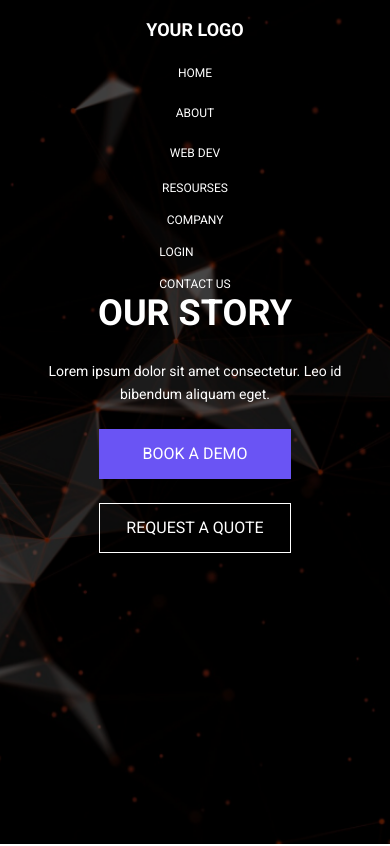
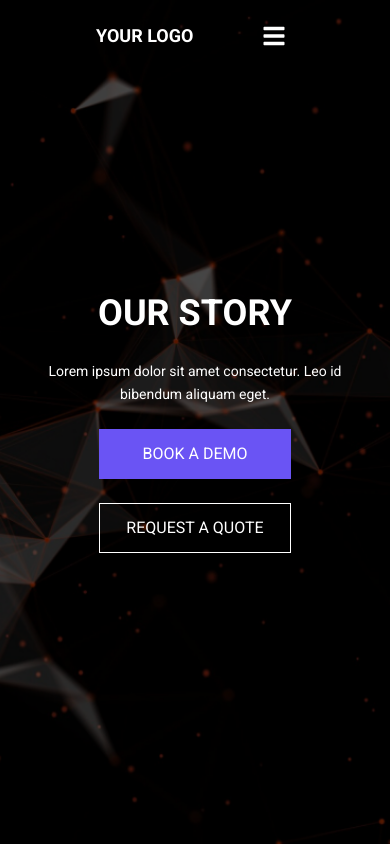
Before and after one commit to Atiqa-Hameed/IT-App, a React (Vite) app: page /about in a window 390 px wide. Shown: the top 846 px of the page. Built offline with nearby package versions, Linux system fonts and the light colour scheme; a web font is replaced by a local one.

Commit message:
update files

```diff
--- a/src/components/Header.jsx
+++ b/src/components/Header.jsx
@@ -1,27 +1,62 @@
+import { useState } from "react";
+import { NavLink } from "react-router-dom";
+import { FaBars, FaTimes } from "react-icons/fa"; // Importing toggle icons
 
-import { NavLink } from "react-router-dom";
 const Header = () => {
+  // State to manage the toggle of the navigation links
+  const [isNavOpen, setIsNavOpen] = useState(false);
+
+  const toggleNav = () => {
+    setIsNavOpen(!isNavOpen);
+  };
+
   return (
-    <header className="absolute top-0 left-0 w-full z-20 bg-transparent text-white px-8">
-      <div className="container mx-auto flex flex-col md:flex-row items-center justify-between px-8 sm:px-10 lg:px-12 py-4">
+    <header className="absolute top-0 left-0 w-full z-20 bg-transparent text-white px-24">
+      <div className="container mx-auto flex items-center justify-between py-4">
         {/* Logo */}
-        <a href="#" className="flex items-center text-white mb-4 md:mb-0">
-          <span className="text-lg md:text-xl lg:text-2xl font-bold">YOUR LOGO</span>
+        <a href="#" className="text-lg font-bold text-white">
+          YOUR LOGO
         </a>
 
-        {/* Navigation Links */}
-        <nav className="flex flex-col md:flex-row items-center space-y-4 md:space-y-0 md:space-x-8">
-        <NavLink to="/"><a href="#home" className="text-xs sm:text-sm md:text-base lg:text-base hover:text-gray-300 transition-colors duration-200">HOME</a></NavLink>
-        <NavLink to="/about"> <a href="#about" className="text-xs sm:text-sm md:text-base lg:text-base hover:text-gray-300 transition-colors duration-200">ABOUT</a></NavLink>
-        <NavLink to="/webdev"> <a href="#webdev" className="text-xs sm:text-sm md:text-base lg:text-base hover:text-gray-300 transition-colors duration-200">WEB DEV</a></NavLink>
-          <a href="#resources" className="text-xs sm:text-sm md:text-base lg:text-base hover:text-gray-300 transition-colors duration-200">RESOURSES</a>
-          <a href="#company" className="text-xs sm:text-sm md:text-base lg:text-base hover:text-gray-300 transition-colors duration-200">COMPANY</a>
+        {/* Toggle Button for Small Screens */}
+        <button
+          onClick={toggleNav}
+          className="md:hidden p-2 text-white hover:text-gray-300 transition-colors duration-200">
+          {isNavOpen ? <FaTimes size={24} /> : <FaBars size={24} />} {/* Toggle icon based on state */}
+        </button>
+
+        {/* Regular Navigation for Large Screens */}
+        <nav className="hidden md:flex justify-center flex-grow space-x-8">
+          <NavLink to="/" className="hover:text-gray-300 transition-colors duration-200">HOME</NavLink>
+          <NavLink to="/about" className="hover:text-gray-300 transition-colors duration-200">ABOUT</NavLink>
+          <NavLink to="/webdev" className="hover:text-gray-300 transition-colors duration-200">WEB DEV</NavLink>
+          <a href="#resources" className="hover:text-gray-300 transition-colors duration-200">RESOURCES</a>
+          <a href="#company" className="hover:text-gray-300 transition-colors duration-200">COMPANY</a>
         </nav>
 
-        {/* Additional Links */}
-        <div className="flex flex-col md:flex-row space-y-4 md:space-y-0 md:space-x-8 mt-4 md:mt-0">
-          <a href="#login" className="text-xs sm:text-sm md:text-base lg:text-base hover:text-gray-300 transition-colors duration-200">LOGIN</a>
-          <a href="#contact" className="text-xs sm:text-sm md:text-base lg:text-base hover:text-gray-300 transition-colors duration-200">CONTACT US</a>
+        {/* Right-aligned Links */}
+        <div className="hidden md:flex space-x-8">
+          <a href="#login" className="hover:text-gray-300 transition-colors duration-200">LOGIN</a>
+          <a href="#contact" className="hover:text-gray-300 transition-colors duration-200">CONTACT US</a>
+        </div>
+
+        {/* Slide-in Navigation Menu for Small Screens */}
+        <div className={`fixed top-0 right-0 h-full w-64 bg-black text-white transform ${isNavOpen ? "translate-x-0" : "translate-x-full"} transition-transform duration-300 ease-in-out md:hidden`}>
+          <div className="flex items-center justify-between p-4">
+            <span className="text-xl font-bold">Menu</span>
+            <button onClick={toggleNav}>
+              <FaTimes size={24} />
+            </button>
+          </div>
+          <nav className="flex flex-col space-y-4 p-4">
+            <NavLink to="/" onClick={() => setIsNavOpen(false)} className="hover:text-gray-300 transition-colors duration-200">HOME</NavLink>
+            <NavLink to="/about" onClick={() => setIsNavOpen(false)} className="hover:text-gray-300 transition-colors duration-200">ABOUT</NavLink>
+            <NavLink to="/webdev" onClick={() => setIsNavOpen(false)} className="hover:text-gray-300 transition-colors duration-200">WEB DEV</NavLink>
+            <a href="#resources" onClick={() => setIsNavOpen(false)} className="hover:text-gray-300 transition-colors duration-200">RESOURCES</a>
+            <a href="#company" onClick={() => setIsNavOpen(false)} className="hover:text-gray-300 transition-colors duration-200">COMPANY</a>
+            <a href="#login" onClick={() => setIsNavOpen(false)} className="hover:text-gray-300 transition-colors duration-200">LOGIN</a>
+            <a href="#contact" onClick={() => setIsNavOpen(false)} className="hover:text-gray-300 transition-colors duration-200">CONTACT US</a>
+          </nav>
         </div>
       </div>
     </header>
@@ -29,3 +64,44 @@ const Header = () => {
 };
 
 export default Header;
+
+
+
+
+
+
+
+
+
+
+
+// import { NavLink } from "react-router-dom";
+// const Header = () => {
+//   return (
+//     <header className="absolute top-0 left-0 w-full z-20 bg-transparent text-white px-8">
+//       <div className="container mx-auto flex flex-col md:flex-row items-center justify-between px-8 sm:px-10 lg:px-12 py-4">
+//         {/* Logo */}
+//         <a href="#" className="flex items-center text-white mb-4 md:mb-0">
+//           <span className="text-lg md:text-xl lg:text-2xl font-bold">YOUR LOGO</span>
+//         </a>
+
+//         {/* Navigation Links */}
+//         <nav className="flex flex-col md:flex-row items-center space-y-4 md:space-y-0 md:space-x-8">
+//         <NavLink to="/"><a href="#home" className="text-xs sm:text-sm md:text-base lg:text-base hover:text-gray-300 transition-colors duration-200">HOME</a></NavLink>
+//         <NavLink to="/about"> <a href="#about" className="text-xs sm:text-sm md:text-base lg:text-base hover:text-gray-300 transition-colors duration-200">ABOUT</a></NavLink>
+//         <NavLink to="/webdev"> <a href="#webdev" className="text-xs sm:text-sm md:text-base lg:text-base hover:text-gray-300 transition-colors duration-200">WEB DEV</a></NavLink>
+//           <a href="#resources" className="text-xs sm:text-sm md:text-base lg:text-base hover:text-gray-300 transition-colors duration-200">RESOURSES</a>
+//           <a href="#company" className="text-xs sm:text-sm md:text-base lg:text-base hover:text-gray-300 transition-colors duration-200">COMPANY</a>
+//         </nav>
+
+//         {/* Additional Links */}
+//         <div className="flex flex-col md:flex-row space-y-4 md:space-y-0 md:space-x-8 mt-4 md:mt-0">
+//           <a href="#login" className="text-xs sm:text-sm md:text-base lg:text-base hover:text-gray-300 transition-colors duration-200">LOGIN</a>
+//           <a href="#contact" className="text-xs sm:text-sm md:text-base lg:text-base hover:text-gray-300 transition-colors duration-200">CONTACT US</a>
+//         </div>
+//       </div>
+//     </header>
+//   );
+// };
+
+// export default Header;
```
